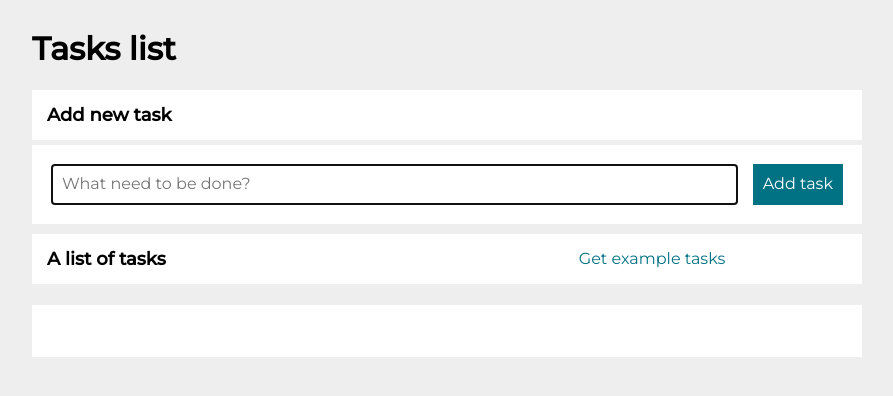
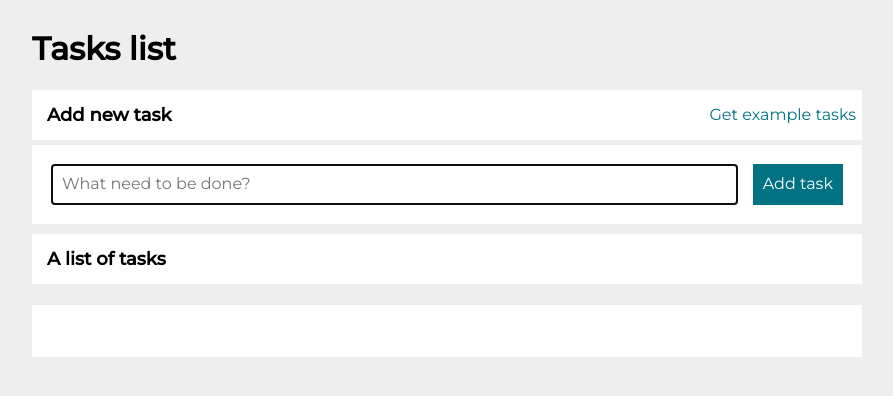
Before and after one commit to MirekSobota/to-do-list-react, a React (Create React App) app: page /#/ in a window 1280 px wide. Shown: the top 396 px of the page, without its empty margins (193-1086 px from the left). Built offline with nearby package versions, Linux system fonts and the light colour scheme.

Commit message:
Created new Button component

```diff
--- a/src/App.js
+++ b/src/App.js
@@ -1,3 +1,5 @@
 import Tasks from "./features/tasks/Tasks";
 
-export default () => <Tasks />;
+const App = () => <Tasks />;
+
+export default App;
--- a/src/common/Container/styled.js
+++ b/src/common/Container/styled.js
@@ -1,8 +1,10 @@
 import styled from "styled-components";
 
-export const Container = styled.main`
+const Container = styled.main`
   font-family: "Montserrat", sans-serif;
   max-width: 850px;
   margin: auto;
   padding: 10px;
 `;
+
+export default Container;
--- /dev/null
+++ b/src/features/tasks/Button/index.js
@@ -0,0 +1,20 @@
+import { useDispatch } from "react-redux";
+
+import { StyledButtons, Button } from "../Buttons/styled";
+import { fetchExampleTasks } from "../taskSlice";
+
+const ExampleTasksButton = () => {
+  const dispatch = useDispatch();
+
+
+  return (
+    <>
+      <StyledButtons>
+        <Button onClick={() => dispatch(fetchExampleTasks())}>
+          Get example tasks
+        </Button>
+      </StyledButtons>
+    </>
+  );
+};
+export default ExampleTasksButton;
--- a/src/features/tasks/Buttons/index.js
+++ b/src/features/tasks/Buttons/index.js
@@ -7,7 +7,7 @@ import {
   toggleHideDone,
   selectAreTaskEmpty,
   selectIsEveryTaskDone,
-  fetchExampleTasks,
+
 } from "../taskSlice";
 
 const Buttons = () => {
@@ -18,9 +18,6 @@ const Buttons = () => {
 
   return (
     <>
-      <Button onClick={() => dispatch(fetchExampleTasks())}>
-        Get example tasks
-      </Button>
       {!areTaskEmpty > 0 && (
         <StyledButtons>
           <Button onClick={() => dispatch(toggleHideDone())}>
--- a/src/features/tasks/Tasks.js
+++ b/src/features/tasks/Tasks.js
@@ -1,15 +1,20 @@
 import Form from "./Form";
 import TaskList from "./TaskList";
 import Buttons from "./Buttons";
+import ExampleTasksButton from "./Button";
 import Section from "../../common/Section";
 import Header from "../../common/Header";
-import { Container } from "../../common/Container/styled";
+import Container from "../../common/Container/styled";
 
 function Tasks() {
   return (
     <Container>
       <Header title="Tasks list" />
-      <Section title="Add new task" body={<Form />} />
+      <Section
+        title="Add new task"
+        body={<Form />}
+        extraHeaderContent={<ExampleTasksButton />}
+      />
       <Section
         title="A list of tasks"
         extraHeaderContent={<Buttons />}
```
